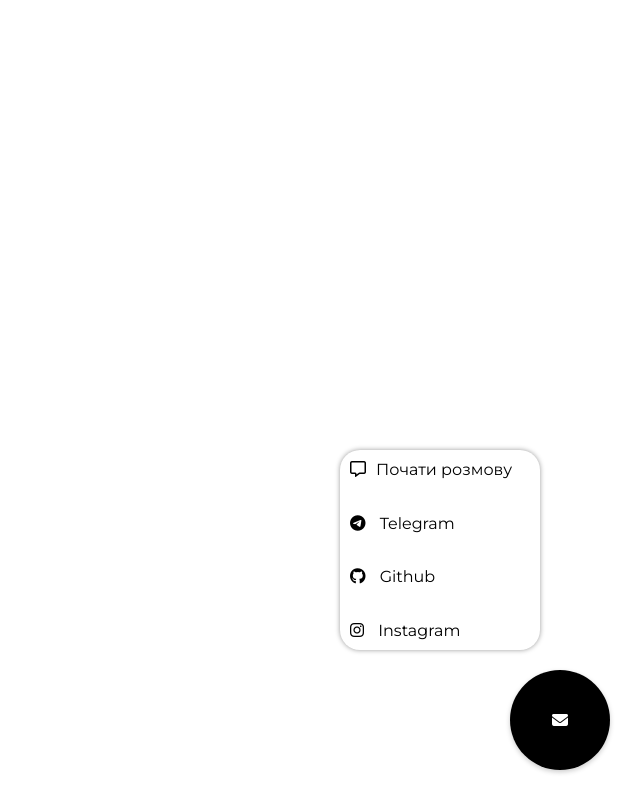
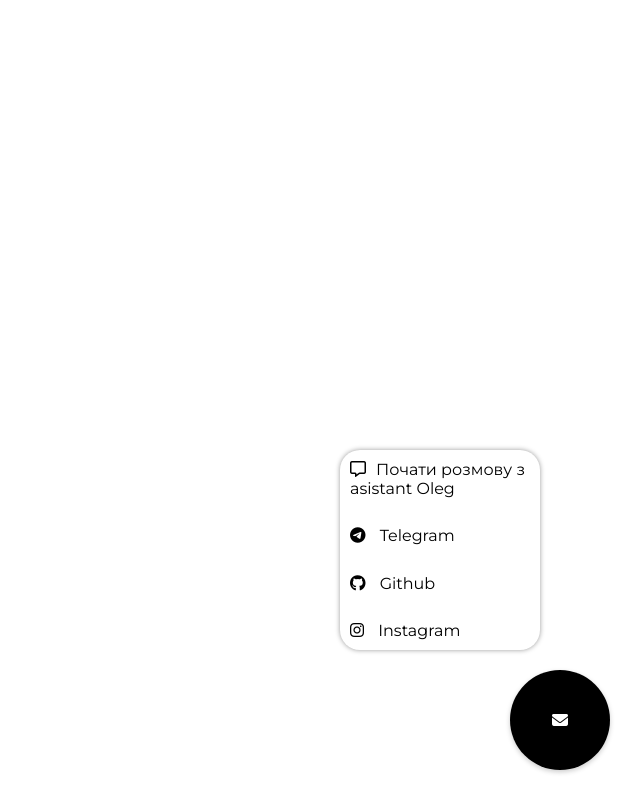
Before and after one commit to DmutroZel/asistant, a plain HTML site: page index.html in a window 1280 px wide. Both pictures are taken after a click on the element 1200 px from the left and 720 px from the top of the page. Shown: the whole page, without its empty margins (640-1280 px from the left). Drawn offline with nearby package versions, Linux system fonts and the light colour scheme.

Commit message:
Add files via upload

```diff
--- a/index.html
+++ b/index.html
@@ -25,7 +25,7 @@
             <i class="fa-solid fa-envelope"></i>
         </div>
         <div class="asistantPreview">
-            <div class="previewItem" id="speak"><i class="fa-regular fa-message"></i>Почати розмову</div>
+            <div class="previewItem" id="speak"><i class="fa-regular fa-message"></i>Почати розмову з<br>asistant Oleg</div>
             <div class="previewItem" id="tg"><i class="fa-brands fa-telegram"></i> Telegram</div>
             <div class="previewItem" id="gt"><i class="fa-brands fa-github"></i> Github</div>
             <div class="previewItem" id="inst"><i class="fa-brands fa-instagram"></i> Instagram</div>
```
